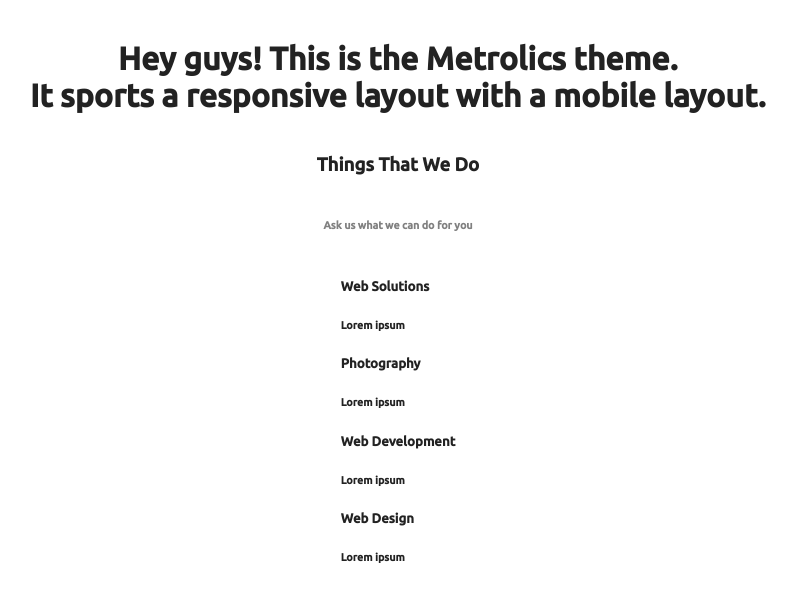
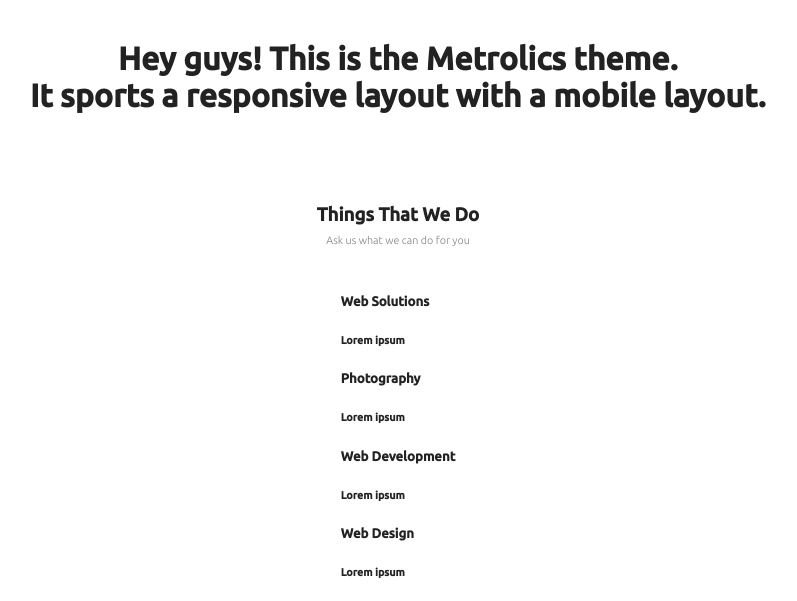
Before and after one commit to y-w-lee/metrolics-html-structure, a website built with Parcel: page index.html in a window 1280 px wide. Shown: the part 187-788 px from the top of the page, without its empty margins (242-1039 px from the left). Built offline with nearby package versions, Linux system fonts and the light colour scheme.

Commit message:
updating the banner titles of the bottom-half

```diff
--- a/css/styles.css
+++ b/css/styles.css
@@ -85,6 +85,15 @@ font-family: 'Ubuntu', sans-serif;
 .banner-text img {
     width: 940px;
     padding-bottom: 40px;
+}
+
+.banner-title {
+    padding-top: 50px;
+}
+
+.banner-text h6 {
+    font-weight: lighter;
+    margin-top: -10px;
 }
 
 /* Clients Adjustment */
```
